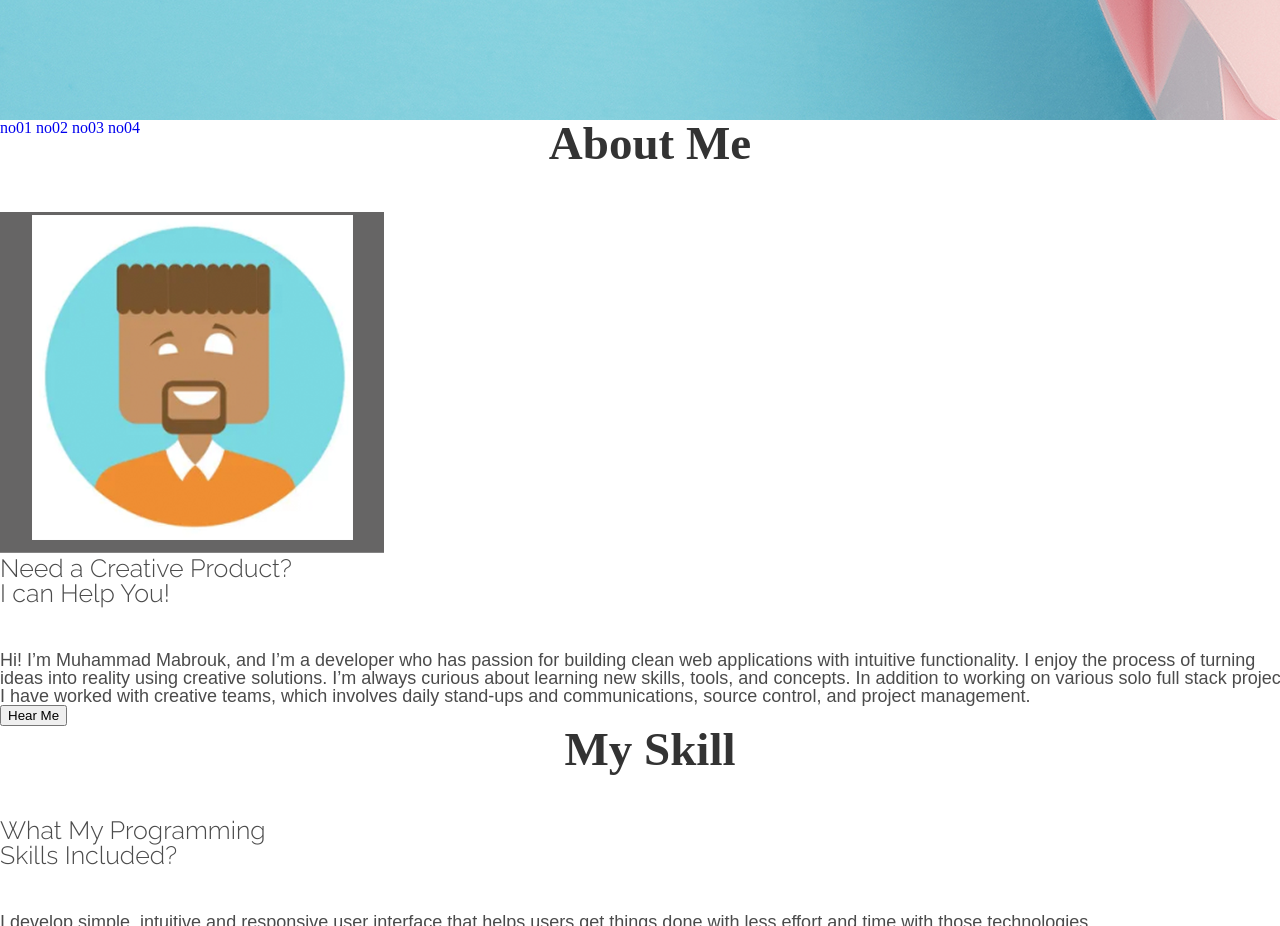
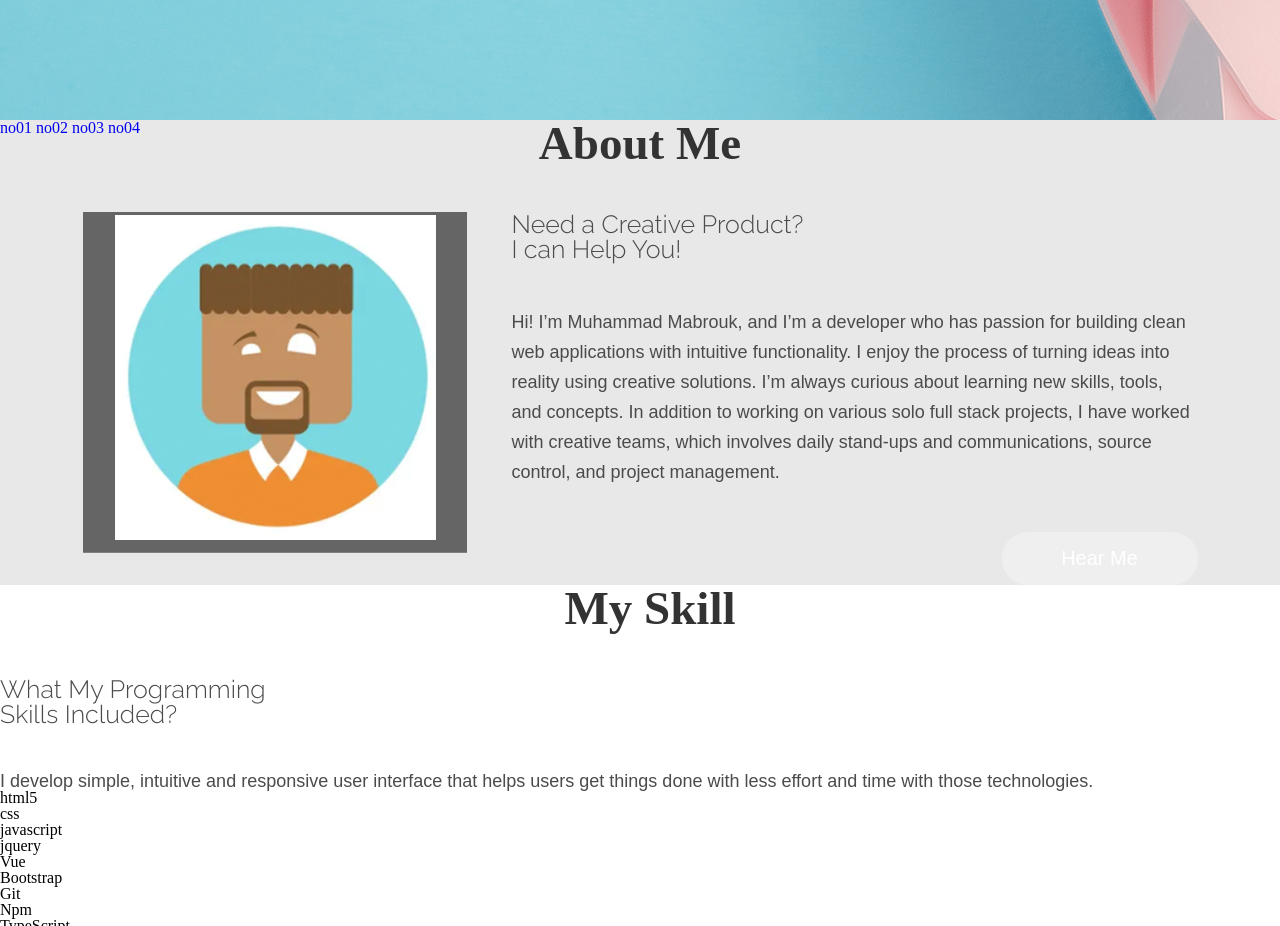
Before and after one commit to thwjddl/onepage, a website built with Parcel: page index.html in a window 1280 px wide. Shown: the part 640-1566 px from the top of the page. Built offline with nearby package versions, Linux system fonts and the light colour scheme; grey boxes are pictures that could not be loaded.

Commit message:
box02 end

```diff
--- a/css/index.css
+++ b/css/index.css
@@ -135,3 +135,46 @@ header>.btn {
 #box01>p.link {
     position: absolute;
 }
+
+/* bot02 */
+#box02 {
+    background-color: #e8e8e8;
+}
+
+#box02>div {
+    width: 1115px;
+    margin: 0 auto;
+}
+
+#box02 .box {
+    position: relative;
+    padding-left: 429px;
+}
+
+#box02 .box>figure {
+    position: absolute;
+    left: 0;
+    top: 0;
+    width: 429px;
+}
+
+#box02 .box>div {}
+
+#box02 .box>div p.text {
+    line-height: 30px;
+    margin-bottom: 45px;
+}
+
+#box02 .box>div p.btn {
+    text-align: right;
+}
+
+#box02 .box>div p.btn>button {
+    width: 196px;
+    height: 53px;
+    background-color: 949494;
+    border: none;
+    color: #fff;
+    font-size: 20px;
+    border-radius: 26px;
+}
--- a/index.html
+++ b/index.html
@@ -52,7 +52,7 @@
     <article id="box02">
       <div>
         <h3>About Me</h3>
-                <div>
+        <div class="box">
           <figure>
             <img src="./images/icon/people.png" alt="이소정">
             <figcaption class="hide">나의 소개</figcaption>
@@ -68,7 +68,7 @@
               teams, which involves daily stand-ups and communications, source control, and project
               management.
             </p>
-                        <p><button>Hear Me</button></p>
+            <p class="btn"><button>Hear Me</button></p>
           </div>
         </div>
       </div>
```
Lines whose indentation alone changed are shown as unchanged.
